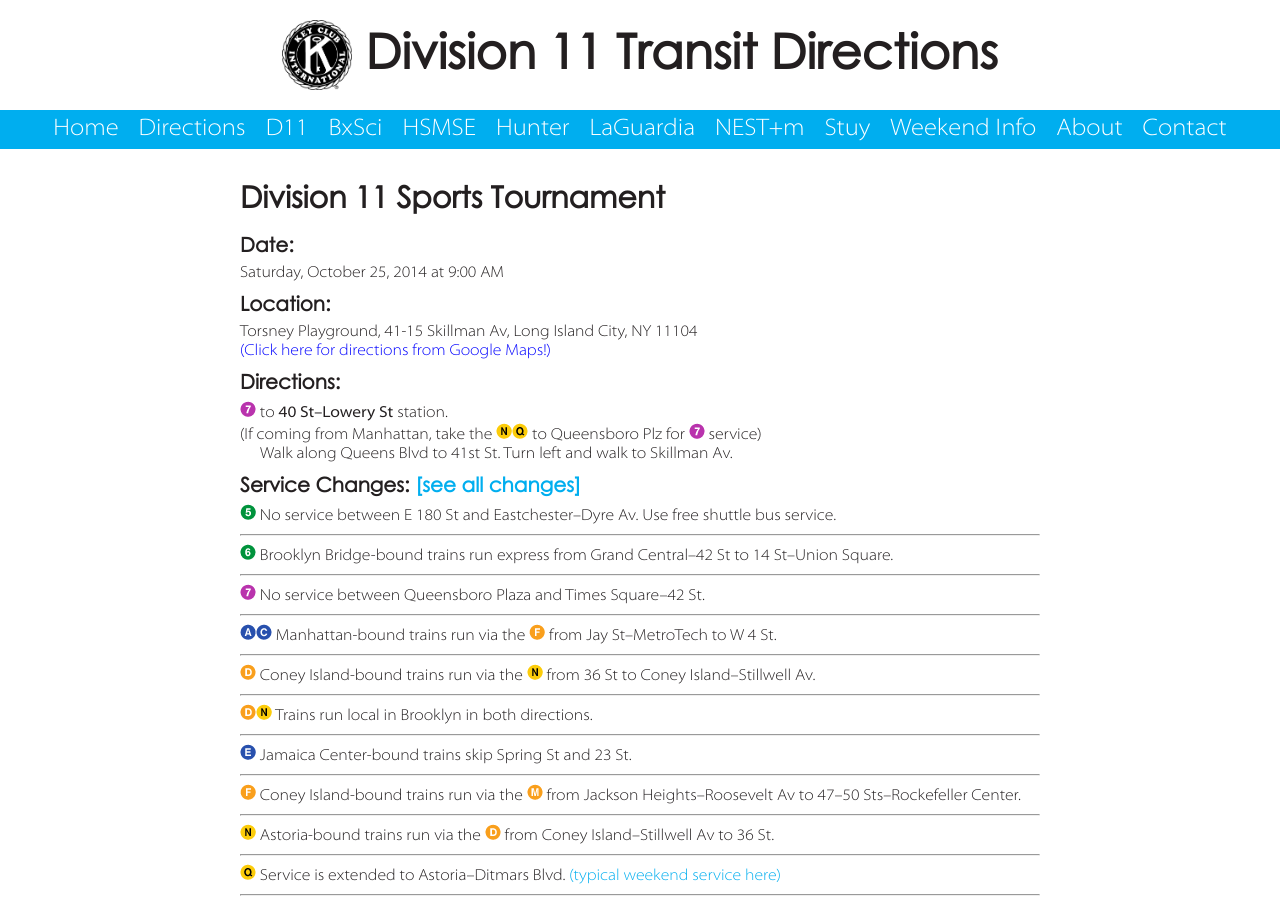
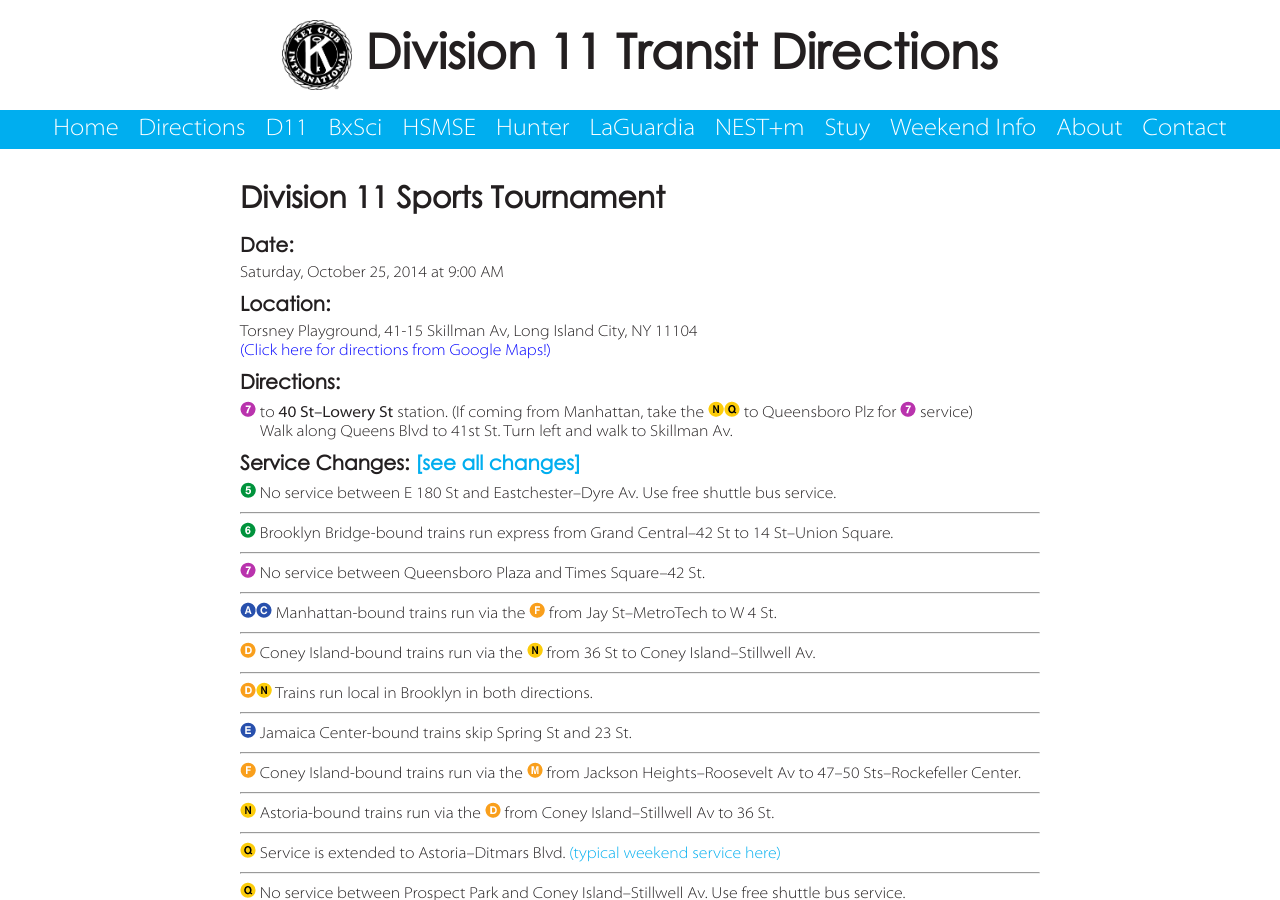
Before and after one commit to d11directions/d11directions.github.io, a Jekyll site: the page built from _posts/2014-10-25-Sports_Tournament.html, in a window 1280 px wide and 900 px high. Built offline with Jekyll 4.4.1, drawn with Linux system fonts in a browser that asks for light colours.

Commit message:
Edit Division 11 Sports Tournament directions

```diff
--- a/_posts/2014-10-25-Sports_Tournament.html
+++ b/_posts/2014-10-25-Sports_Tournament.html
@@ -6,7 +6,7 @@ tags: [d11]
 time: Saturday, October 25, 2014 at 9:00 AM
 location: Torsney Playground, 41-15 Skillman Av, Long Island City, NY 11104
 directions:
-    - <img src="/img/7.png" alt="(7)"> to <strong>40 St&ndash;Lowery St</strong> station.<br>(If coming from Manhattan, take the <img src="/img/N.png" alt="(N)"><img src="/img/Q.png" alt="(Q)"> to Queensboro Plz for <img src="/img/7.png" alt="(7)"> service)<br><span class="indented-text">Walk along Queens Blvd to 41st St. Turn left and walk to Skillman Av.</span>
+    - <img src="/img/7.png" alt="(7)"> to <strong>40 St&ndash;Lowery St</strong> station. (If coming from Manhattan, take the <img src="/img/N.png" alt="(N)"><img src="/img/Q.png" alt="(Q)"> to Queensboro Plz for <img src="/img/7.png" alt="(7)"> service)<br><span class="indented-text">Walk along Queens Blvd to 41st St. Turn left and walk to Skillman Av.</span>
 changes-brief:
     - <img src="/img/5.png" alt="(5)"> No service between E 180 St and Eastchester&ndash;Dyre Av. Use free shuttle bus service.
     - <img src="/img/6.png" alt="(6)"> Brooklyn Bridge-bound trains run express from Grand Central&ndash;42 St to 14 St&ndash;Union Square.
```
